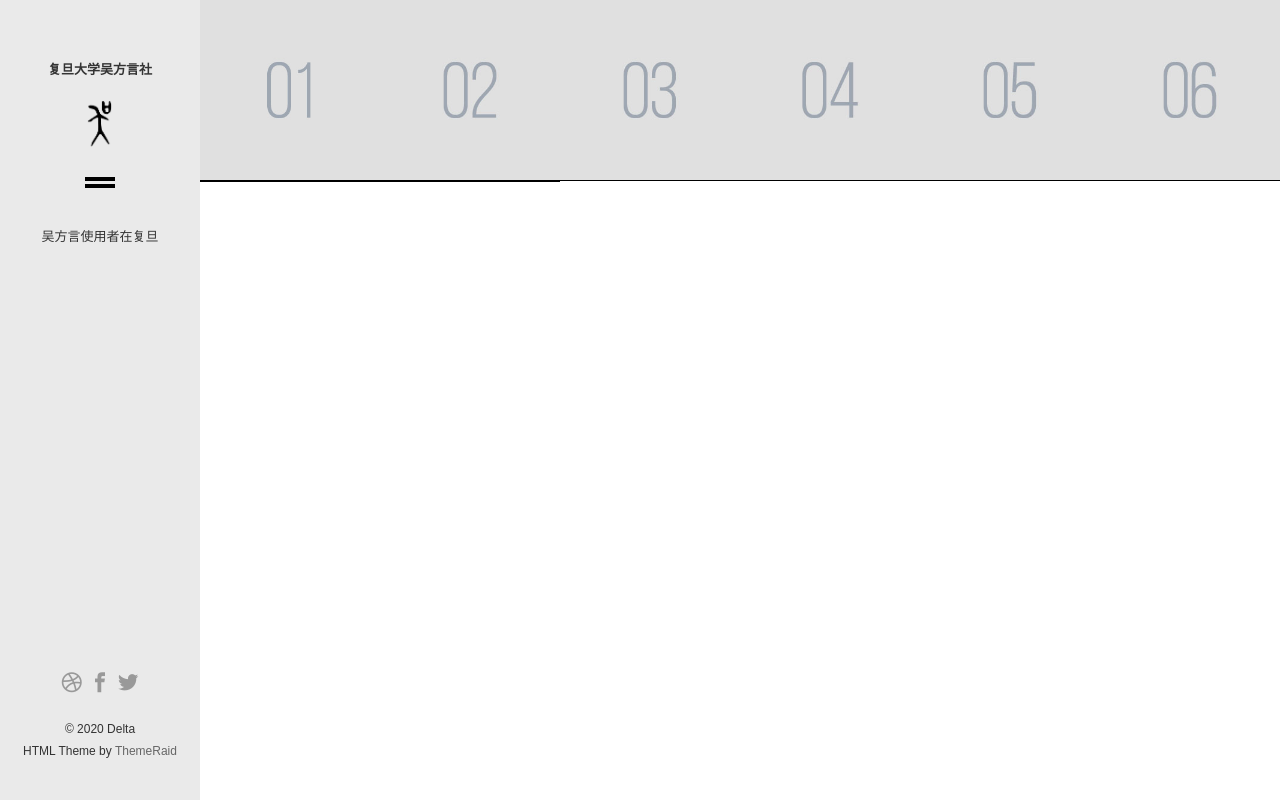
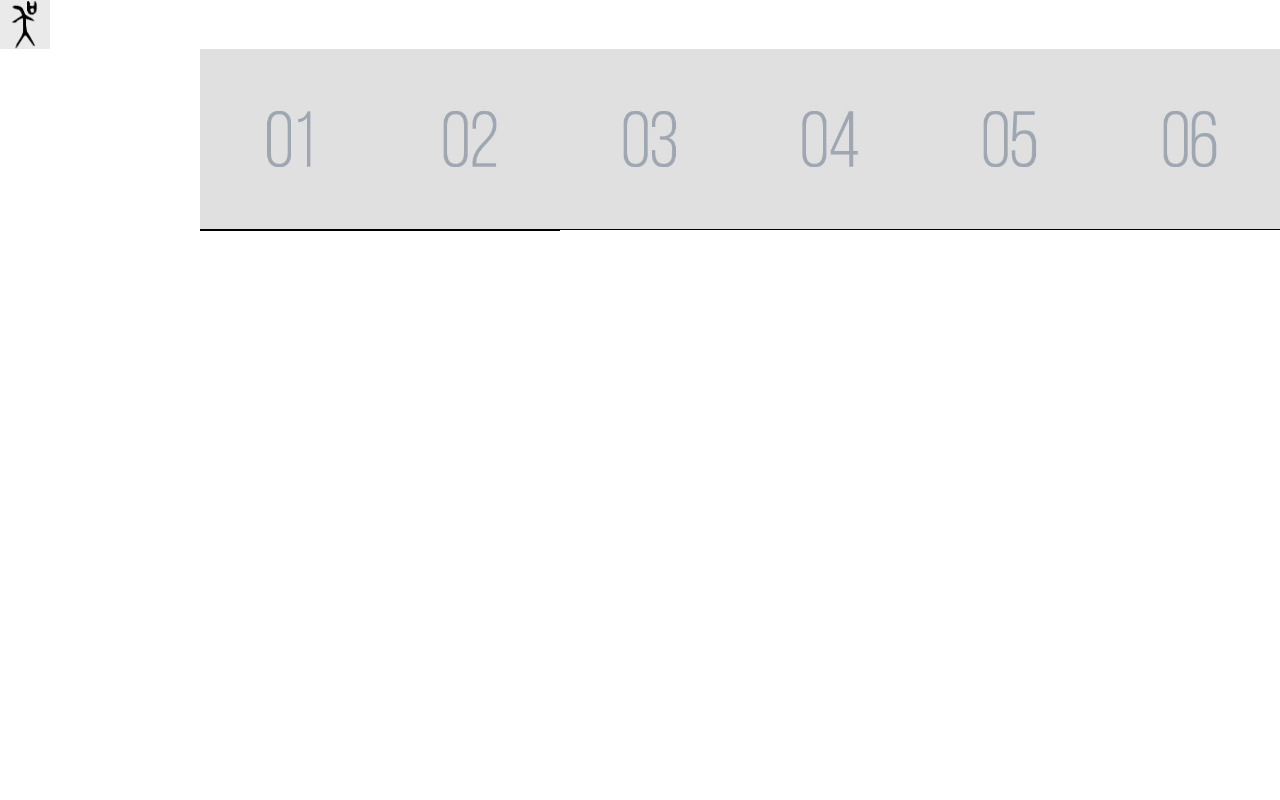
Before and after one commit to huzhanhua/huzhanhua.github.io, a plain HTML site: page index.html in a window 1280 px wide. Drawn offline with Linux system fonts and the light colour scheme; files whose address does not match are found by name; a web font is replaced by a local one.

Commit message:
Update index.html

```diff
--- a/index.html
+++ b/index.html
@@ -25,59 +25,10 @@
 
 
 <body class="home">
+<strong><img src="images/吳 伯頵父鼎.png" width="50" height="49
+	" alt=""/></strong>
 
-
-<!-- / Site Header -->
-<div class="site-header">
-
-
-    <!-- / Site Logo -->
-	<div class="site-logo">
-<h1><strong>复旦大学吴方言社</strong></h1>
-	</div>
-	<img src="D:\360MoveData\Users\x1c\Documents\GitHub\huzhanhua.github.io\images/吳 伯頵父鼎.png" width="48" height="47
-																						  " alt=""/>	<!-- \ Site Logo -->
-
-
-    <!-- / Site Menu -->
-    <div class="site-menu">
-    	<div class="icon"></div>
-        <div class="menu">
-            <ul>
-                <li><a href="index.html">Portfolio</a></li>
-                <li><a href="about.html">About</a></li>
-                <li><a href="portfolio-single.html">Portfolio Single</a></li>
-                <li><a href="blog.html">Blog / News</a></li>
-                <li><a href="blog-single.html">Blog Single</a></li>
-                <li><a href="contact.html">Contact</a></li>
-                <li><a href="shortcodes.html">Shortcodes</a></li>
-            </ul>
-        </div>
-    </div>
-	<!-- \ Site Menu -->
-
-
-    <!-- / Site Description -->
-  <h1>吴方言使用者在复旦</h1>
-    <!-- \ Site Description -->
-
-
-    <!-- / Site Footer -->
-    <div class="site-footer">
-        <div class="site-social">
-            <ul>
-                <li><i class="pe-so-dribbble pe-lg pe-va"></i></li>
-                <li><i class="pe-so-facebook pe-lg pe-va"></i></li>
-                <li><i class="pe-so-twitter pe-lg pe-va"></i></li>
-            </ul>
-        </div>
-        <p>© 2020 Delta</p>
-        <p>HTML Theme by <a href="http://themeraid.com">ThemeRaid</a></p>
-    </div>
-    <!-- \ Site Footer -->
-
-</div>
-<!-- \ Site Header -->
+<!-- / Site Header --><!-- \ Site Header -->
 
 
 <!-- \ Site Main -->
```
